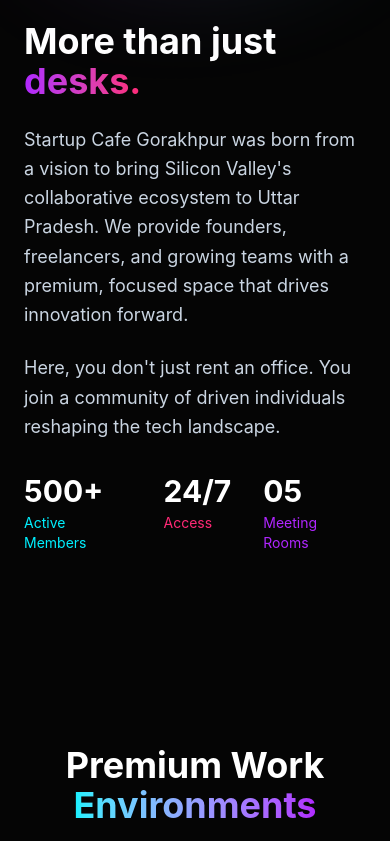
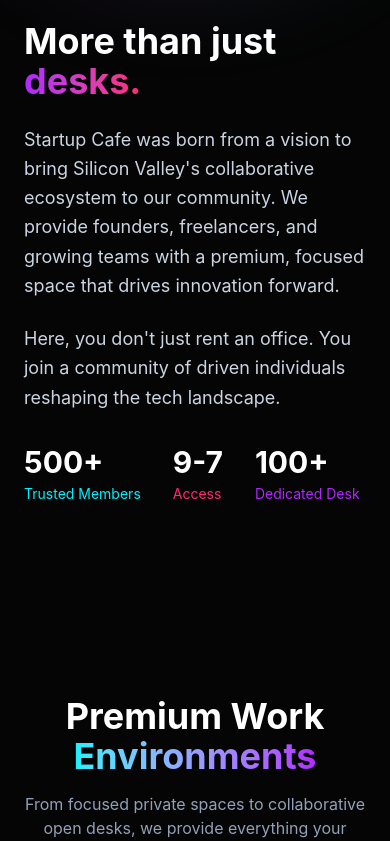
Before and after one commit to priyanshusrivastava72/startup-cafe, a React (Vite) app in the folder client/: page / in a window 390 px wide. Shown: the part 1156-1997 px from the top of the page. Built offline with nearby package versions, Linux system fonts and the light colour scheme.

Commit message:
feat: implement core landing page sections with 3D hero animation and responsive components

```diff
--- a/client/src/components/franchise/FranchiseRequirements.jsx
+++ b/client/src/components/franchise/FranchiseRequirements.jsx
@@ -21,7 +21,7 @@
               <Square className="text-neon-blue w-6 h-6 md:w-8 md:h-8" />
             </div>
             <h4 className="text-lg md:text-xl font-bold text-white mb-4">Area Required</h4>
-            <p className="text-slate-400 text-sm md:text-base">Ideally 1500 – 3000 sq ft of premium carpet area in a commercial building.</p>
+            <p className="text-slate-400 text-sm md:text-base">Ideally 1000 – 3000 sq ft of premium carpet area in a commercial building.</p>
           </motion.div>
 
           <motion.div
--- a/client/src/components/franchise/FranchiseTestimonials.jsx
+++ b/client/src/components/franchise/FranchiseTestimonials.jsx
@@ -1,18 +1,20 @@
 import { motion } from 'framer-motion';
 import { Quote } from 'lucide-react';
+import rajeshImg from '../../assets/partners/rajesh.png';
+import priyaImg from '../../assets/partners/priya.png';
 
 const testimonials = [
   {
     name: "Rajesh Khanna",
-    location: "Lucknow Partner",
+    location: "Partner",
     text: "Startup Cafe has been a game-changer for my real estate portfolio. The brand's focus on community and technology made it very easy to reach 90% occupancy within just 4 months of launch.",
-    img: "https://images.unsplash.com/photo-1507003211169-0a1dd7228f2d?auto=format&fit=crop&q=60&w=200"
+    img: rajeshImg
   },
   {
-    name: "Sarah Williams",
-    location: "Gorakhpur Partner",
+    name: "Priya Sharma",
+    location: "Partner",
     text: "Deciding to take a franchise of Startup Cafe was the best business decision I've made. The support team is incredible, and the design aesthetic really sets us apart from local competitors.",
-    img: "https://images.unsplash.com/photo-1494790108377-be9c29b29330?auto=format&fit=crop&q=60&w=200"
+    img: priyaImg
   },
 ];
 
--- a/client/src/components/franchise/RevenueModel.jsx
+++ b/client/src/components/franchise/RevenueModel.jsx
@@ -2,8 +2,8 @@
 import { Monitor, Laptop, Coffee, Calendar, Landmark } from 'lucide-react';
 
 const streams = [
-  { icon: Monitor, title: "Dedicated Desks", price: "Starting ₹6,000/mo" },
-  { icon: Laptop, title: "Private Cabins", price: "Starting ₹15,000/mo" },
+  { icon: Monitor, title: "Dedicated Desks", price: "Starting ₹7,000/mo" },
+  { icon: Laptop, title: "Private Cabins", price: "Starting ₹30,000/mo" },
   { icon: Coffee, title: "Cafe Services", price: "Daily Footfall Monetization" },
   { icon: Calendar, title: "Events & Workshops", price: "Venue Booking Charges" },
 ];
--- a/client/src/components/sections/About.jsx
+++ b/client/src/components/sections/About.jsx
@@ -29,7 +29,7 @@
             More than just <span className="text-transparent bg-clip-text bg-gradient-to-r from-neon-purple to-neon-pink">desks.</span>
           </h2>
           <p className="text-slate-300 text-lg mb-6 leading-relaxed">
-            Startup Cafe Gorakhpur was born from a vision to bring Silicon Valley's collaborative ecosystem to Uttar Pradesh. We provide founders, freelancers, and growing teams with a premium, focused space that drives innovation forward.
+            Startup Cafe was born from a vision to bring Silicon Valley's collaborative ecosystem to our community. We provide founders, freelancers, and growing teams with a premium, focused space that drives innovation forward.
           </p>
           <p className="text-slate-300 text-lg mb-8 leading-relaxed">
             Here, you don't just rent an office. You join a community of driven individuals reshaping the tech landscape.
@@ -37,15 +37,15 @@
           <div className="flex gap-8">
             <div>
               <h4 className="text-3xl font-bold text-white mb-1">500+</h4>
-              <p className="text-neon-blue text-sm">Active Members</p>
+              <p className="text-neon-blue text-sm">Trusted Members</p>
             </div>
             <div>
-              <h4 className="text-3xl font-bold text-white mb-1">24/7</h4>
+              <h4 className="text-3xl font-bold text-white mb-1">9-7</h4>
               <p className="text-neon-pink text-sm">Access</p>
             </div>
             <div>
-              <h4 className="text-3xl font-bold text-white mb-1">05</h4>
-              <p className="text-neon-purple text-sm">Meeting Rooms</p>
+              <h4 className="text-3xl font-bold text-white mb-1">100+</h4>
+              <p className="text-neon-purple text-sm">Dedicated Desk</p>
             </div>
           </div>
         </motion.div>
--- a/client/src/components/sections/Hero.jsx
+++ b/client/src/components/sections/Hero.jsx
@@ -137,7 +137,7 @@
           transition={{ duration: 1, delay: 0.4, ease: 'easeOut' }}
           className="text-lg md:text-xl text-slate-300 mb-10 max-w-2xl font-light"
         >
-          Elevate your work in a dynamic, futuristic ecosystem designed for creators, entrepreneurs, and visionaries in Gorakhpur.
+          Elevate your work in a dynamic, futuristic ecosystem designed for creators, entrepreneurs, and visionaries.
         </motion.p>
 
         <motion.div
@@ -146,10 +146,16 @@
           transition={{ duration: 0.8, delay: 0.6 }}
           className="flex flex-col sm:flex-row gap-4 pointer-events-auto"
         >
-          <button className="px-8 py-4 rounded-xl font-bold text-white bg-gradient-to-r from-neon-purple to-neon-blue hover:shadow-[0_0_30px_#b026ff] transition-shadow duration-300">
+          <button
+            onClick={() => document.getElementById('booking-form')?.scrollIntoView({ behavior: 'smooth' })}
+            className="px-8 py-4 rounded-xl font-bold text-white bg-gradient-to-r from-neon-purple to-neon-blue hover:shadow-[0_0_30px_#b026ff] transition-shadow duration-300"
+          >
             Book a Seat
           </button>
-          <button className="px-8 py-4 rounded-xl font-bold text-white glass-card hover:bg-white/10 transition-colors duration-300">
+          <button
+            onClick={() => document.getElementById('booking-form')?.scrollIntoView({ behavior: 'smooth' })}
+            className="px-8 py-4 rounded-xl font-bold text-white glass-card hover:bg-white/10 transition-colors duration-300"
+          >
             Schedule a Visit
           </button>
         </motion.div>
--- a/client/src/components/sections/Services.jsx
+++ b/client/src/components/sections/Services.jsx
@@ -15,7 +15,7 @@
     gradient: 'from-neon-purple/20 to-transparent'
   },
   {
-    title: 'Meeting Rooms',
+    title: 'Conference Rooms',
     description: 'High-tech conference rooms equipped with smart screens and VC facilities.',
     icon: <Users size={32} className="text-neon-pink" />,
     gradient: 'from-neon-pink/20 to-transparent'
--- a/client/src/components/sections/Testimonials.jsx
+++ b/client/src/components/sections/Testimonials.jsx
@@ -4,21 +4,21 @@
 
 const testimonials = [
   {
-    name: "Rishi Verma",
+    name: "Rohan Verma",
     role: "Founder, TechForge",
-    image: "https://images.unsplash.com/photo-1507003211169-0a1dd7228f2d?w=150&q=80",
-    content: "Startup Cafe transformed how my team works. The environment is inspiring, the networking is unmatched, and the 24/7 access helps us hit strict deadlines.",
+    image: "https://images.unsplash.com/photo-1531427186611-ecfd6d936c79?w=150&q=80",
+    content: "Startup Cafe transformed how my team works. The environment is inspiring, the networking is unmatched, and the 9-7 access helps us hit strict deadlines.",
   },
   {
-    name: "Priya Sharma",
+    name: "Sanya Sharma",
     role: "Freelance Designer",
     image: "https://images.unsplash.com/photo-1494790108377-be9c29b29330?w=150&q=80",
-    content: "The best co-working space in Gorakhpur! The aesthetic is literally what I try to design for my clients. Super productive atmosphere.",
+    content: "The best co-working space I've ever worked in! The aesthetic is literally what I try to design for my clients. Super productive atmosphere.",
   },
   {
-    name: "Amit Desai",
+    name: "Arjun Desai",
     role: "CEO, DataStream",
-    image: "https://images.unsplash.com/photo-1500648767791-00dcc994a43e?w=150&q=80",
+    image: "https://images.unsplash.com/photo-1581382575275-97901c2635b7?w=150&q=80",
     content: "We moved our whole startup to a private cabin here. The VC facilities and the community support feel like we are in a top-tier tech hub.",
   }
 ];
```
Also changed, not shown: client/src/assets/partners/priya.png (added), client/src/assets/partners/rajesh.png (added).
